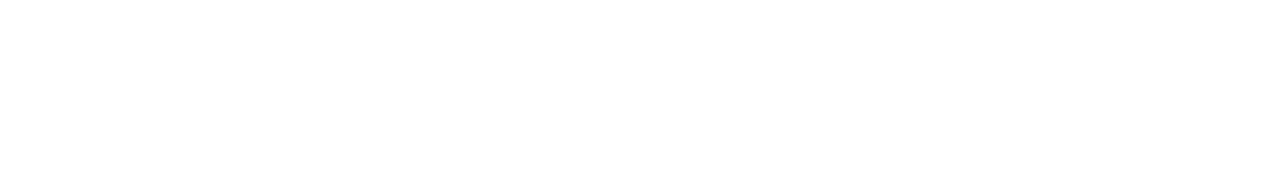
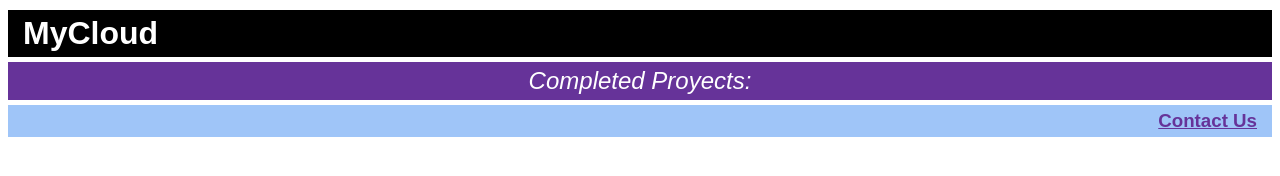
Before and after one commit to RodrigoAhumadaE/estiloTexto, a plain HTML site: page index.html in a window 1280 px wide. Drawn offline with Linux system fonts and the light colour scheme.

Commit message:
Creación index.html y asignación de estilos

```diff
--- /dev/null
+++ b/css/styles.css
@@ -0,0 +1,27 @@
+* {
+  font-family: Arial, Helvetica, sans-serif;
+  margin: 5px 2px;
+}
+
+h1 {
+  background-color: black;
+  color: white;
+  padding: 5px 15px;
+}
+
+h2 {
+  background-color: rebeccapurple;
+  color: white;
+  text-align: center;
+  font-style: italic;
+  padding: 5px 0;
+  font-weight: 400;
+}
+
+h3 {
+  background-color: #9FC5F8;
+  color: rebeccapurple;
+  padding: 5px 15px;
+  text-align: right;
+  text-decoration: underline;
+}
--- a/index.html
+++ b/index.html
@@ -1,4 +1,15 @@
 <!DOCTYPE html>
 <html lang="es">
-
+  <head>
+    <meta charset="UTF-8">
+    <title>Estilo de texto</title>
+    <link rel="stylesheet" href="./css/styles.css">
+  </head>
+  <body>
+    <div class="content">
+      <h1>MyCloud</h1>
+      <h2>Completed Proyects:</h2>
+      <h3>Contact Us</h3>
+    </div>
+  </body>
 </html>
```
